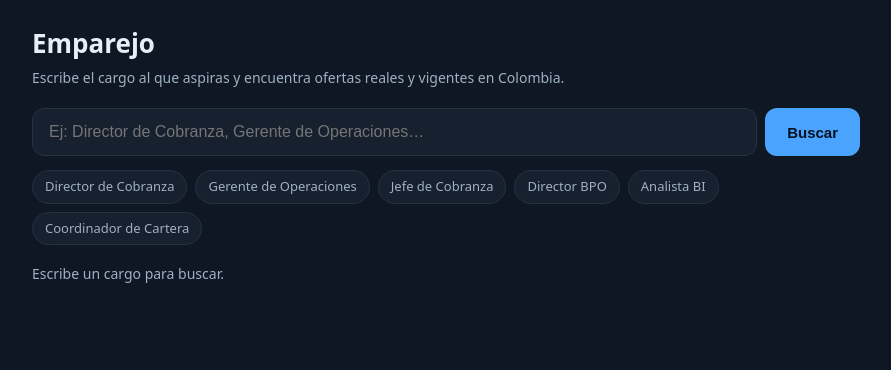
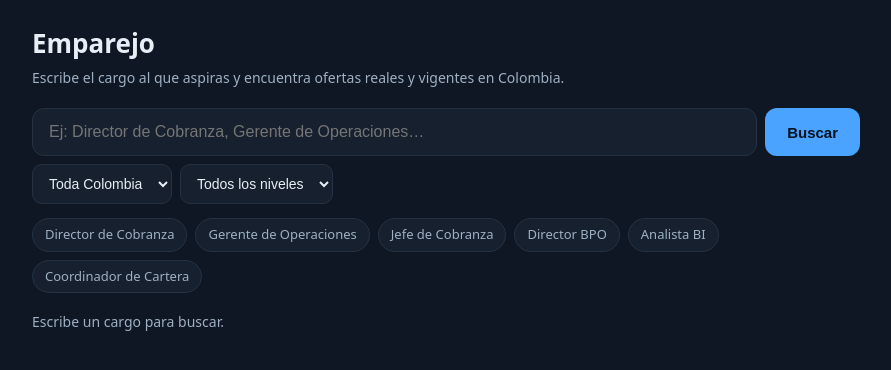
Before and after one commit to julyr1019-glitch/emparejo-app, a website: page public/index.html in a window 1280 px wide. Both pictures are taken after a click on the button "Buscar". Shown: the whole page, without its empty margins (194-1085 px from the left). Drawn offline with Linux system fonts and the light colour scheme.

Commit message:
Add city/level filters and prepare for deployment
Filter offers by city and seniority level (direccion/jefatura/operativo)
via keyword matching on job titles, since Jooble's API has no such field.

Make the start script resilient to a missing .env (Render/Railway inject
env vars directly, no .env file present), pin the Node engine version,
and stop tracking .claude/settings.local.json since it can accumulate
API keys from allowlisted commands.

```diff
--- a/package.json
+++ b/package.json
@@ -3,8 +3,11 @@
   "version": "1.0.0",
   "description": "Backend de Emparejo: consulta ofertas reales vía API de Jooble",
   "main": "server.js",
+  "engines": {
+    "node": ">=22.9.0"
+  },
   "scripts": {
-    "start": "node server.js"
+    "start": "node --env-file-if-exists=.env server.js"
   },
   "keywords": [],
   "author": "",
--- a/public/index.html
+++ b/public/index.html
@@ -17,13 +17,18 @@
   header h1{margin:0 0 4px;font-size:26px}
   header p{margin:0 0 20px;color:var(--muted);font-size:14px}
 
-  .searchbar{display:flex;gap:8px;position:relative}
-  #q{flex:1;padding:14px 16px;font-size:16px;border-radius:12px;
+  .searchbar{display:flex;gap:8px;position:relative;flex-wrap:wrap}
+  #q{flex:1;min-width:200px;padding:14px 16px;font-size:16px;border-radius:12px;
     border:1px solid var(--line);background:var(--panel);color:var(--ink)}
   #q:focus{outline:none;border-color:var(--sky)}
   #btn{padding:0 22px;font-size:15px;font-weight:700;border:none;border-radius:12px;
     background:var(--sky);color:#04121f;cursor:pointer}
   #btn:hover{filter:brightness(1.08)}
+
+  .filtros{display:flex;gap:8px;flex-wrap:wrap;margin-top:8px}
+  .filtros select{padding:10px 12px;font-size:14px;border-radius:10px;
+    border:1px solid var(--line);background:var(--panel);color:var(--ink)}
+  .filtros select:focus{outline:none;border-color:var(--sky)}
 
   .chips{display:flex;flex-wrap:wrap;gap:8px;margin:14px 0 4px}
   .chip{padding:6px 12px;font-size:13px;border-radius:20px;cursor:pointer;
@@ -62,6 +67,23 @@
     <button id="btn">Buscar</button>
   </div>
 
+  <div class="filtros">
+    <select id="ciudad">
+      <option value="Colombia">Toda Colombia</option>
+      <option value="Bogotá">Bogotá</option>
+      <option value="Medellín">Medellín</option>
+      <option value="Cali">Cali</option>
+      <option value="Barranquilla">Barranquilla</option>
+      <option value="Bucaramanga">Bucaramanga</option>
+    </select>
+    <select id="nivel">
+      <option value="">Todos los niveles</option>
+      <option value="direccion">Dirección</option>
+      <option value="jefatura">Jefatura</option>
+      <option value="operativo">Operativo</option>
+    </select>
+  </div>
+
   <div class="chips" id="chips"></div>
 
   <div id="status"></div>
@@ -94,7 +116,11 @@ async function doSearch(termino){
   results.innerHTML = "";
 
   try{
-    const url = `${API_BASE}/api/ofertas?cargo=${encodeURIComponent(cargo)}`;
+    const ciudad = $("ciudad") ? $("ciudad").value : "Colombia";
+    const nivel = $("nivel") ? $("nivel").value : "";
+    const params = new URLSearchParams({ cargo, ciudad });
+    if(nivel) params.set("nivel", nivel);
+    const url = `${API_BASE}/api/ofertas?${params.toString()}`;
     const resp = await fetch(url);
     const data = await resp.json();
 
@@ -145,6 +171,11 @@ function wireUp(){
   on("btn","click",()=>doSearch($("q").value));
   on("q","keydown",e=>{ if(e.key==="Enter") doSearch($("q").value); });
 
+  // Si ya hay una búsqueda activa, cambiar ciudad o nivel la repite con el nuevo filtro.
+  const refiltrar = ()=>{ if($("q").value.trim()) doSearch($("q").value); };
+  on("ciudad","change",refiltrar);
+  on("nivel","change",refiltrar);
+
   const chips = $("chips");
   if(chips){
     chips.innerHTML = QUICK.map(c=>`<span class="chip" data-pick="${escapeAttr(c)}">${escapeHtml(c)}</span>`).join("");
```
Also changed, not shown: server.js (+18 -4 lines), .claude/settings.local.json (deleted), README.md, 1 other file.
